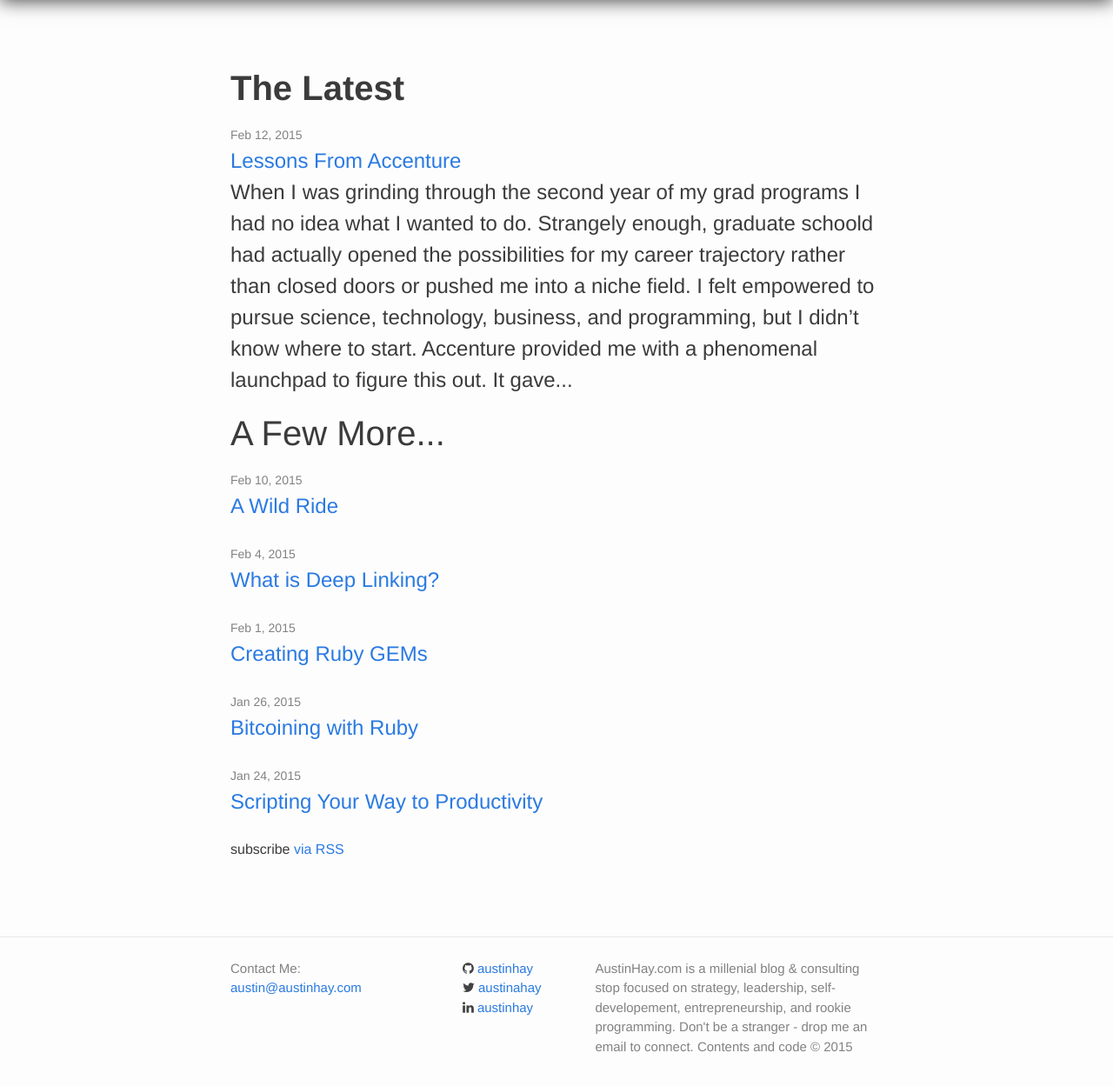
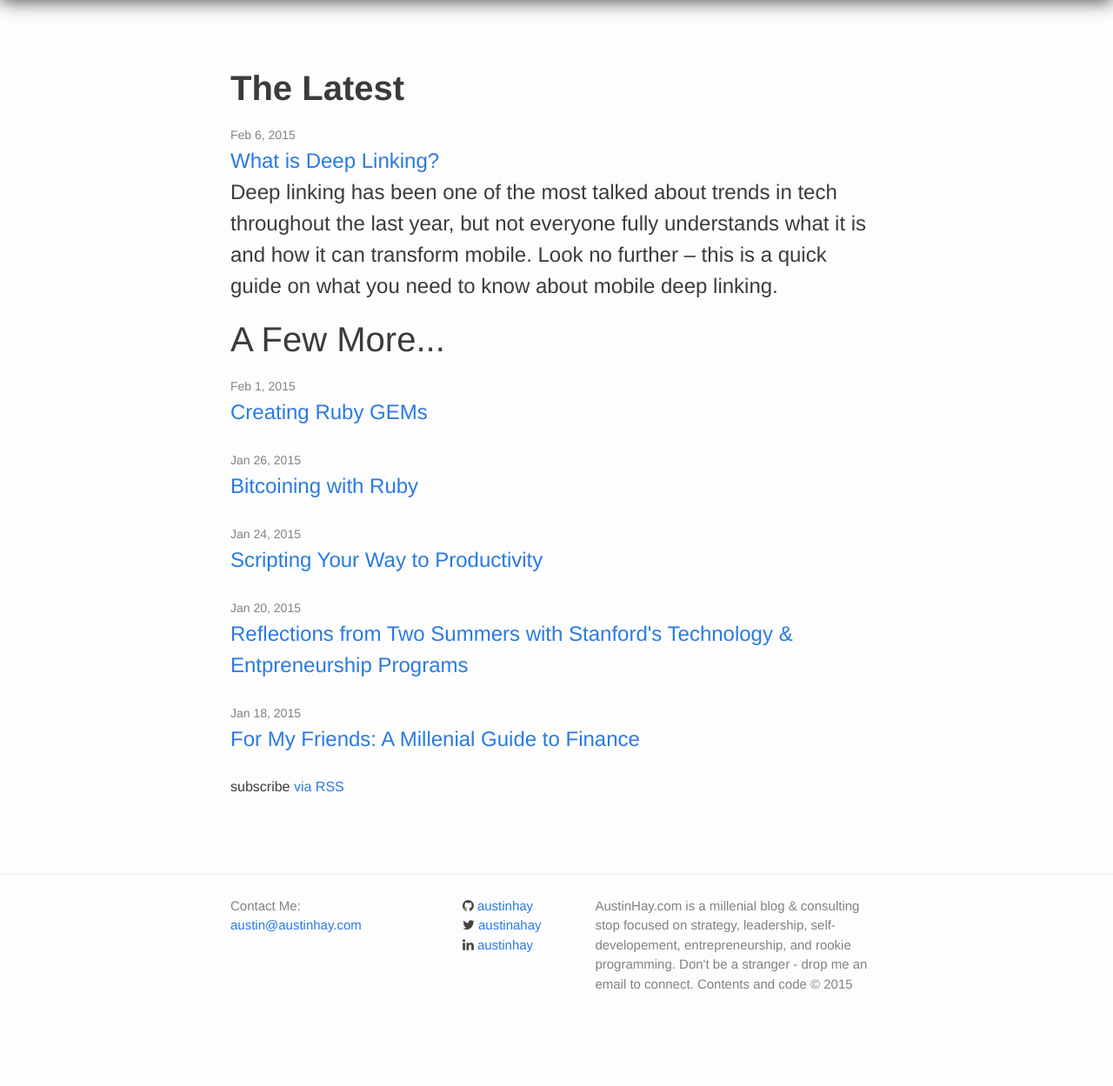
Before and after one commit to AustinHay/jekyll_website, a Jekyll site: the page built from index.html, in a window 1280 px wide and 1400 px high, scrolled down 1657 px, cut to the strip 135-1384 px from the top of the window. Shown: the whole strip at 87% size. Built offline with Jekyll 4.4.1, drawn with Linux system fonts in a browser that asks for light colours; nearby versions of some CDN libraries; some web fonts are replaced; after the commit the page ends 2985 px from its top, so only the background shows below that; some of the changed lines change nothing that is shown.

Commit message:
Updated Deep linking post.

````diff
--- a/_posts/2015-02-03-What-is-Deep-Linking.md
+++ b/_posts/2015-02-06-What-is-Deep-Linking.md
@@ -2,7 +2,7 @@
 layout: post
 og-type: article
 title: "What is Deep Linking?"
-date: 2015-02-04
+date: 2015-02-06
 author: Austin Hay
 category: "Coding"
 excerpt_separator: <!--more-->
@@ -11,7 +11,7 @@
  - Software
  - Web-development
  - Technology
-image: blogs/XXX.png
+image: blogs/what-is-deep-linking-1.png
 ---
 
 Deep linking has been one of the most talked about trends in tech throughout the last year, but not everyone fully understands what it is and how it can transform mobile. Look no further -- this is a quick guide on what you need to know about mobile deep linking.
@@ -29,7 +29,7 @@
 What really are the benefits of deep linking? The technology helps app developers, marketers and users in a number of ways. Specifically, deep linking can:
 
 <figure class="imageleft-1">
-	<a href=""><img src="/images/blogs/what-is-deep-linking-1.png"></a>
+	<a href="http://branch.io"><img src="/images/blogs/what-is-deep-linking-1.png"></a>
 	Branch Metrics is one deep linking startup that is delivering on the promises of the technology. They've built a custom SDK and API that provides a way for developers to easily integrate deep linking into their core app, and build robust referral & conversion platforms.
 </figure>
 
@@ -56,7 +56,7 @@
 In programming, a URI (Uniform Resource Identifier) is just a string of characters to identify the name of a resource on a network. URIs allows users to identify and interact with the resource representation over a network using specific protocols. <b>The most common URI out there is the URL, a [Uniform Resource Locator](http://en.wikipedia.org/wiki/Uniform_resource_locator) -- or more simply, a web address.</b> URIs are not not limited to just this. URIs can also be comprised of URNs (Uniform Resource Name). In practice a URN functions as a web resource's "name" while the URL functions as its address. If you're not sold on their differences, take a look [here](http://stackoverflow.com/questions/176264/whats-the-difference-between-a-uri-and-a-url).
 
 <figure class="imageleft">
-	<a href=""><img src="/images/blogs/what-is-deep-linking-2.png"></a>
+	<a href="http://sarlitt.me/what-is-app-deep-linking/"><img src="/images/blogs/what-is-deep-linking-2.png"></a>
 	This simple visual from Michael Sarlitt shows the primary differences between web and native apps. Check out his full post for a developer focused intro to deep linking.
 </figure>
 
@@ -83,7 +83,7 @@
   * ```YouTube://``` This is the iOS URI to launch YouTube's Mobile app
 
 <figure class="imageright">
-	<a href=""><img src="/images/blogs/what-is-deep-linking-3.png"></a>
+	<a href="http://sarlitt.me/what-is-app-deep-linking/"><img src="/images/blogs/what-is-deep-linking-3.png"></a>
 	This is another awesome visual from Michael Sarlitt showing how deep links can redirect users to highly specific in-app content from any ad, but especially mobile and web ads. Check out his post on deeplinking for a more developer-focused overview. If you're interested in implementing this type of behavior check out the options up top. Currently <a href="http://branch.io">Branch Metrics</a> seems like the best option to handle this type of action and they pass data through install as well, which opens up a whole world of possibilities for UX.
 </figure>
 
--- a/_posts/2015-02-10-A-Wild-Ride.md
+++ /dev/null
@@ -1,27 +0,0 @@
----
-layout: post
-og-type: article
-title: "A Wild Ride"
-date: 2015-02-10
-author: Austin Hay
-category: "Personal Development"
-excerpt_separator: <!--more-->
-tags:
-- Branch Metrics
-- Professional Development
-- Reflection
-- Self development
-image: blogs/wild-ride-1.png
----
-
-It's rare that you wake up wondering to yourself..."Was that all a dream?" The last few days have certainly felt that way. I learned about [Branch Metrics](https://branch.io/) less than two weeks ago. Their [product](), a simple drop in SDK that finally lets app developers track, monitor and manage their users using deep linking, is going to disrupt the advertising industry. It wasn't just their technology that took my breath away, their team of founders is one of the most thoughtful and inspiring groups of people I have ever met.
-
-<a href="http://branch.io"><img class="imageleft-1" src="/images/blogs/wild-ride-1.png"></a>
-
-In grad school at Stanford I took a number of business classes where I learned the importance in surrounding yourself by the brightest and best people you can find. The goal in achieving professional success and happiness was about doing something you're passionate about and diving in with people who are going to challenge you and make you a better person. I absolutely found these types of great people and a real opportunity to grow at [Branch](http://branch.io).
-
-The added bonus of the opportunity to work for Branch is the fact that I'm going to be in a role that will truly utilize my skills and will help me grow both my business acumen and technical abilities. With a small team of 12, Branch is growing rapdily in the next few months and needs people who can manage several domains of expertise, who are comfortable with sales and business intelligence, but also who aren't afraid to dive into code. They need people who are willing to take risks, gather hard data to drive business decisions, possibly [fail](http://www.quora.com/Am-I-set-up-for-slower-growth-if-more-experienced-execs-are-hired-above-me-at-fast-growing-company/answer/Auren-Hoffman?ref=fb) along the way, but ultimately grow from the experience. More specifically, they want somebody with a technical background, business understanding, and a love of technology. When I heard this I felt it was a match made in heaven, and  I couldn't have been more excited to join.
-
-If all this wasn't enough to convince me, their co-founder CEO, Alex Austin  -- yes, it is comically fitting that we have inverse names -- left me with one promise: A wild ride.
-
-Family, friends, followers, I'll be joining the team at Branch Metrics in Palo Alto, and will close my chapter at Accenture this week. Check out their [product](https://branch.io/contextual-deep-links/), which I also write about [here](). I hope you will follow & support me in this exciting new journey!
--- a/_posts/2015-02-12-Lessons-From-Accenture.md
+++ /dev/null
@@ -1,55 +0,0 @@
----
-layout: post
-og-type: article
-title: "Lessons From Accenture"
-date: 2015-02-12
-author: Austin Hay
-category: "Personal Development"
-excerpt_separator: <!--more-->
-tags:
-- Reflection
-- Accenture
-- Awareness
-- Self development
-- Life lessons
-
-image: blogs/lessons-from-accenture-1.jpeg
----
-
-When I was grinding through the second year of my grad programs I had no idea what I wanted to do. Strangely enough, graduate schoold had actually opened the possibilities for my career trajectory rather than closed doors or pushed me into a niche field. I felt empowered to pursue science, technology, business, and programming, but I didn't know where to start. Accenture provided me with a phenomenal launchpad to figure this out. It gave me time to discover where my technical skills aligned most with business needs, and through the months that I worked there, I discovered many of the "rules of the road" for operating at Fortune 500 companies.
-<!--more-->
-
-<img class="imageleft" src="/images/blogs/lessons-from-accenture-1.jpeg">
-
-I'm a huge fan of simple rules so that's how I'm going to break down my reflections from Accenture. The concept of [simple rules](LINK TO PDF) from [Dr. Kathleen Eisenhardt](https://profiles.stanford.edu/kathleen-eisenhardt) is that when business gets complicated, stick to some basic guiding rules that define your strategy. I love the principle of simple rules so much that now I try to glean simple rules from all the different chapters in my life.
-
-In this case, my time at Accenture felt complicated. Everyday it seemed like I was served up new lessons, some more nuanced than others. Looking back, however, I found it hard to take away concrete operating lessons -- but luckily some simple rules have proved to be clarifying.
-
-### Simple Rules from Accenture ###
-
-<b>1.) It's all about the people.</b> It doesn't get much simpler than this. Like any mega organization of its kinda, Accenture has a wide variety of people. One thing that I took away from navigating this type of ecosystem is that you have to surround yourself with the people you hope to become. Those who left the biggest impression on me were the ones that were smart, open-minded, driven, focused, thoughtful and empathetic.
-
-The best people were not just the smartest either, but they were the ones who had a deep fascination and love of learning and weren't afraid to show it. More importantly, they left their egos at the door and were willing to recognize, cherish and nourish talent when they came across it. In the future, these are the types of people I hope to surround myself by. Life is too short to spend time with others who aren't going to push you to develop and grow.
-
-<figure class="imageright-1">
-	<a href="{% post_url 2015-01-20-Reflections-From-SETS %}"><img src="/images/blogs/lessons-from-accenture-2.jpg"></a>
-	I visited Accenture in Bangalore on a trip to India with Stanford to study business, entrepreneurship and innovation during the summer of 2014.
-</figure>
-
-<b>2.) Don't pick something that feels comfortable.</b> This idea hit me early on when I started. After training for two weeks in Chicago at ACN's center in St. Charles, IL, I came home hungry to dive into my first project. I was taken back, however, to find that few of the projects open fit my background, interests, or technical skills. Eager to learn and to grow, I found one that fit and ran with it. In hindsight this may not have been the best move for me personally, but from one perspective, I learned so much from immersing myself in a field that was uncomfortable -- where I didn't have all the answers or skills yet and where I was challenged to learn more.
-
-Instead of sitting on the bench hoping for the perfect opportunity to come along, I was swimming in a sea of analyst hurt, working my butt off, but growing from the experience. This isn't to say this strategy is for everyone. It certainly caused some problems for me down the road when I craved a better outlet for math and analytics. But in the short run, I rapidly grew from the experience. In your career and in life, don't be afraid to get uncomfortable.
-
-<b>3.) Become a strategist AND an operator, not just one or the other.</b> This is another one of those "Duh" lessons, but it really gets underlooked. When I came out of school I had travelled the road of Management Consulting. The interviews with McKinsey, Bain, BCG, the case prep from Victor Cheng, the countless hours thinking about markets, their trends, and profitability problems. Everyone wanted to be in strategy and nobody wanted to be in operations because it wasn't sexy or fun. In reality, operations proved to be more valuable and meaningful to my professional development.
-
-Operators are those people who can take strategy and translation it into action. They are the ones with a bias for action, a hunger for process, and a mentality of "get shit done." Strategy is fun and incredibly intellectually stimulating, but don't let that convince you that there's not a place in everyone's toolbelt for operations. Be a strategist and an operator. Plan and perform. Think about tough problems and then, get your hands dirty and solve them.
-
-<b>4.) Challenge the status quo -- understand the impact, but don't be afraid of it.</b> This is really summed up by one simple question in the words of my greatest mentor: do you care more about [doing things right or doing the right thing?](https://hbr.org/2010/08/true-leaders-are-also-managers/) Not only will the answer to this question will tell you a lot about yourself, but it will paint a path to professional development. In my own life, I have always tried to be a straight-shooter and somebody who builds things for a reason. I like to know the purpose behind a process or decision and I am comfortable admitting when I'm wrong and changing things that are broken or inefficient.
-
-At a large corporation there will be many opportunities to find broken things. Good companies, good leaders, good bosses, and good people will all encourage and embrace those who call out problems with the way things are done -- whether its business decisions, operations, daily processes, or even the way events are planned. But not every organization will have these people and this type of culture. A true test of professional strength and willpower will be when you decide how to handle challenging the status quo when there's realy pushback. I'm not telling you to start a fire, but I am telling you that if you want to learn to do the right thing, this is a good place to start.
-
-### Wrap Up ###
-
-At the end of the day Accenture was a great place to start my career and I am unbelievably thankful to the people and mentors that encouraged me and helped me succeed. The most important part of this whole process has been reflection. Taking the time to think about the things that went well and those that didn't has given me insight into my day-to-day professional needs as well as the areas that I have room for personal improvement.
-
-If I can recommend only one thing for those moving on to new careers it is that you take the time to digest the greatest lessons from your employer. Think about them, reflect, write them down and internalize them. When life gets complicated, keep things simple.
````
Also changed, not shown: 6 other files.
